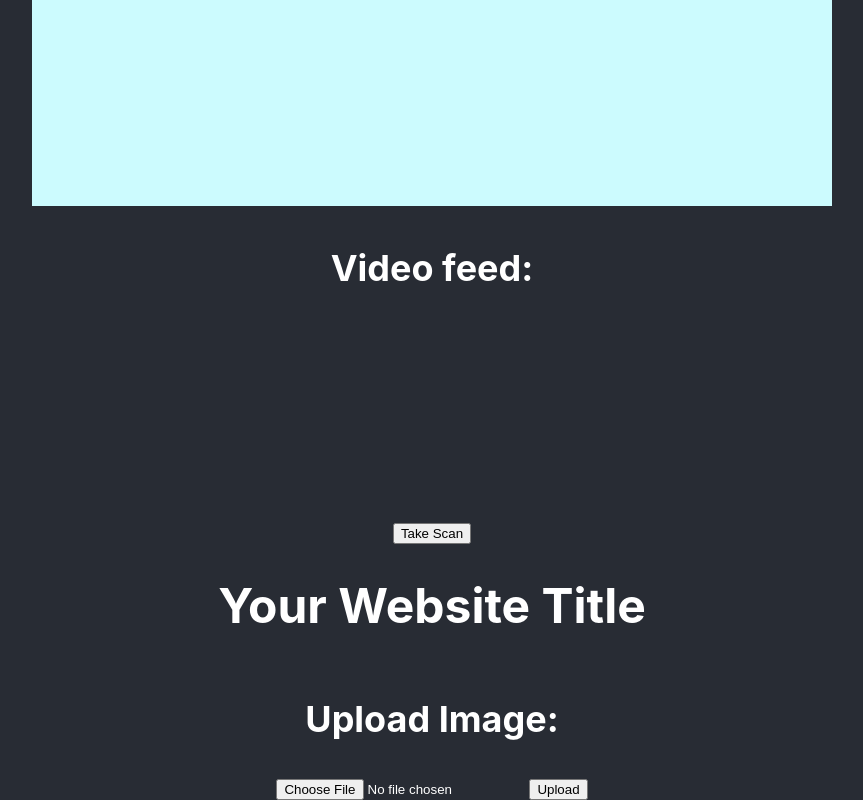
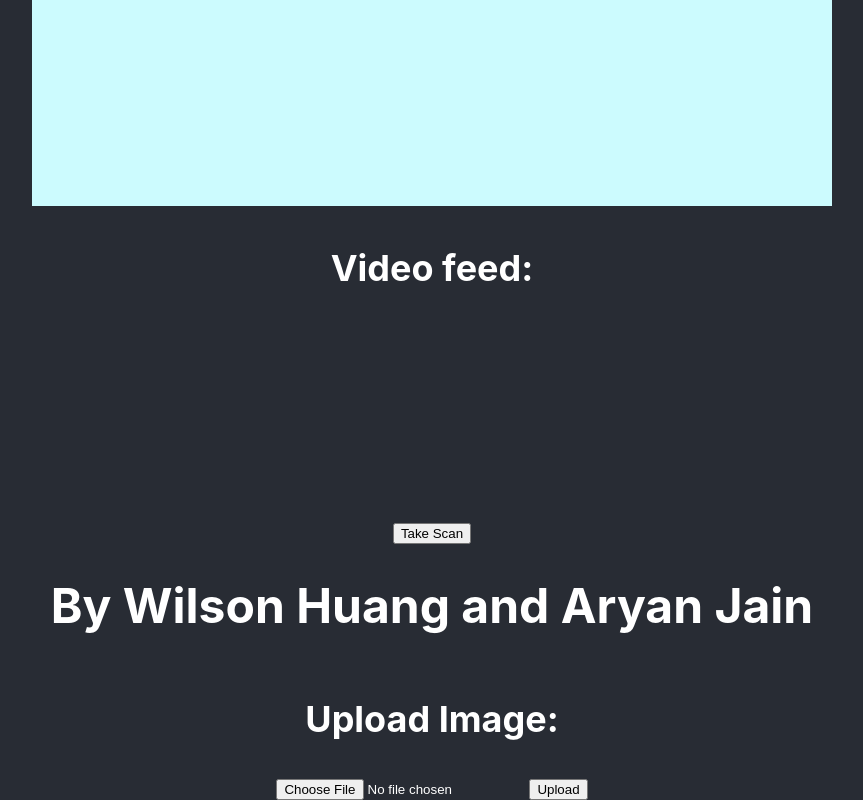
Before and after one commit to Ari-J3104/food-hack, a React (Create React App) app in the folder client/my-app/: page / in a window 1280 px wide. Shown: the part 604-1404 px from the top of the page, without its empty margins (208-1071 px from the left). Built offline with nearby package versions, Linux system fonts and the light colour scheme; no server answers.

Commit message:
ur mom 7

```diff
--- a/client/my-app/src/App.js
+++ b/client/my-app/src/App.js
@@ -115,7 +115,7 @@ function App() {
         )}
 
         {/* Optional: Add other content */}
-        <h1>Your Website Title</h1>
+        <h1>By Wilson Huang and Aryan Jain</h1>
         <UploadImage />
       </header>
     </div>
```
